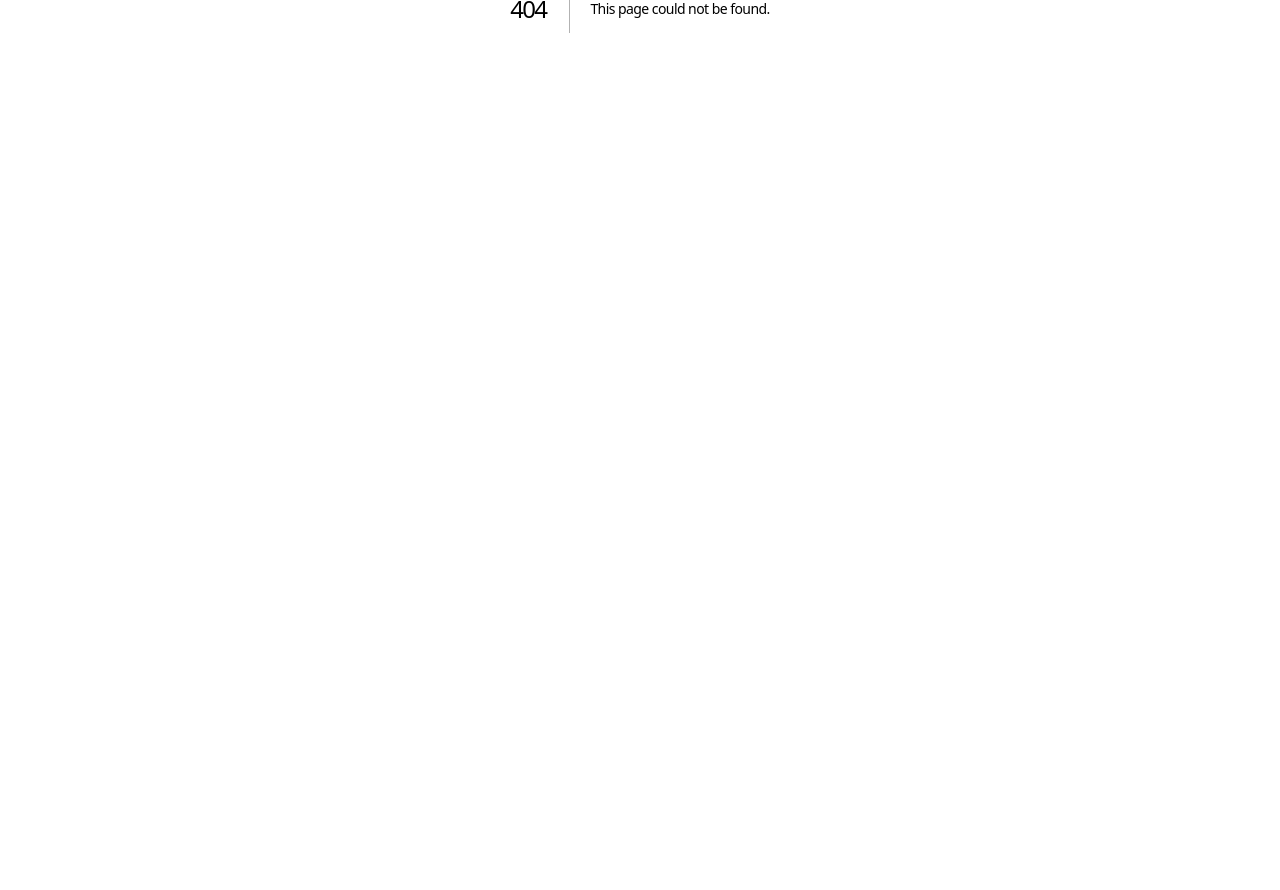
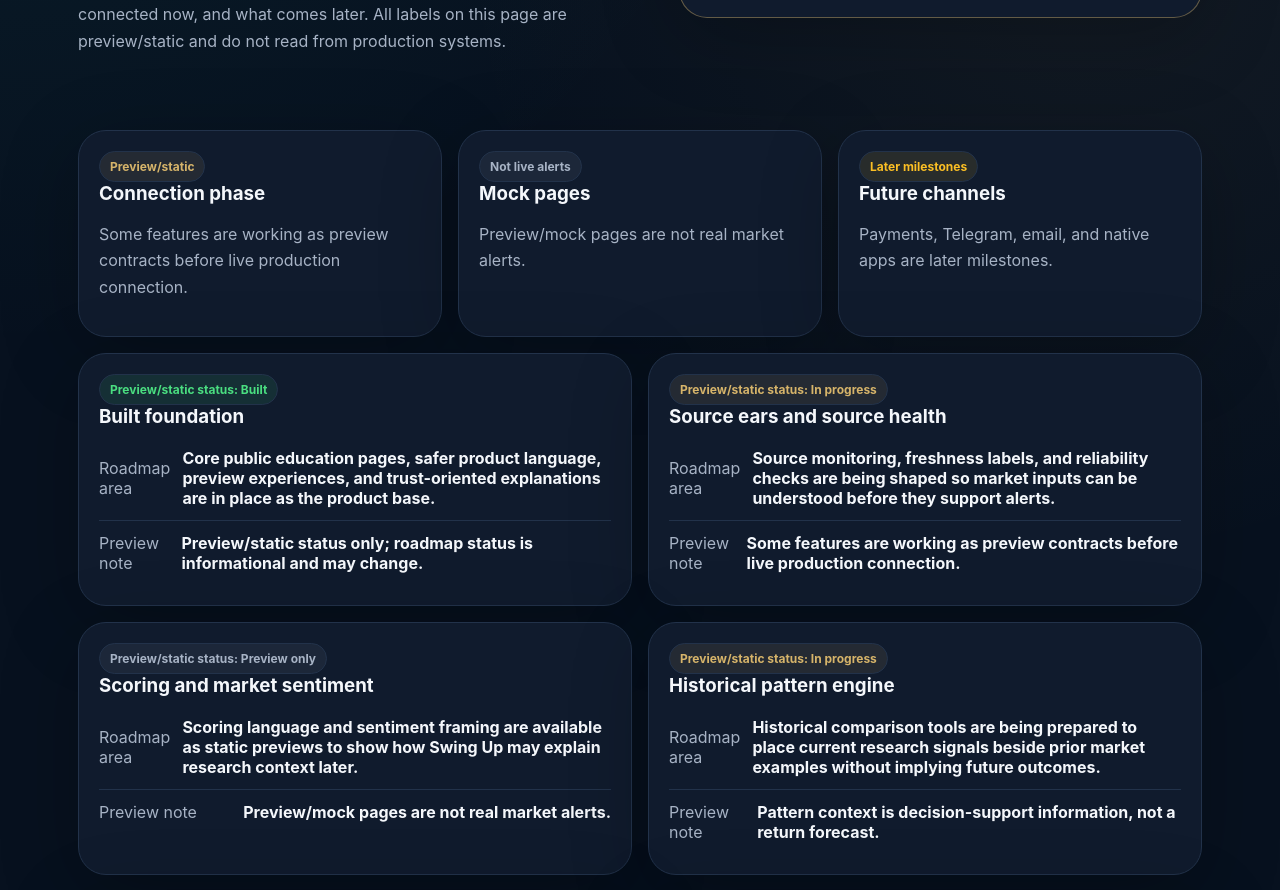
Before and after one commit to Team-AI-Factory/swing-up, a Next.js app: page /roadmap-preview in a window 1280 px wide. Before the commit this address had no page. Shown: the part 460-1350 px from the top of the page. Before the commit the page ends 868 px from the top, so only its background shows below. Built offline with nearby package versions, Linux system fonts and the light colour scheme.

Commit message:
Add roadmap preview page

```diff
--- /dev/null
+++ b/app/roadmap-preview/page.tsx
@@ -0,0 +1,140 @@
+const roadmapItems = [
+  {
+    title: "Built foundation",
+    status: "Built",
+    summary:
+      "Core public education pages, safer product language, preview experiences, and trust-oriented explanations are in place as the product base.",
+    note: "Preview/static status only; roadmap status is informational and may change.",
+  },
+  {
+    title: "Source ears and source health",
+    status: "In progress",
+    summary:
+      "Source monitoring, freshness labels, and reliability checks are being shaped so market inputs can be understood before they support alerts.",
+    note: "Some features are working as preview contracts before live production connection.",
+  },
+  {
+    title: "Scoring and market sentiment",
+    status: "Preview only",
+    summary:
+      "Scoring language and sentiment framing are available as static previews to show how Swing Up may explain research context later.",
+    note: "Preview/mock pages are not real market alerts.",
+  },
+  {
+    title: "Historical pattern engine",
+    status: "In progress",
+    summary:
+      "Historical comparison tools are being prepared to place current research signals beside prior market examples without implying future outcomes.",
+    note: "Pattern context is decision-support information, not a return forecast.",
+  },
+  {
+    title: "AI Committee review",
+    status: "In progress",
+    summary:
+      "The AI review flow is being connected as a challenge layer that can summarize uncertainty, evidence quality, and review decisions.",
+    note: "Public ledger and AI queue are being connected to live records in backend builds.",
+  },
+  {
+    title: "Receipts and evidence",
+    status: "Built",
+    summary:
+      "Receipt-centered pages and evidence explanations are present so users can understand why a research item exists and what supported it.",
+    note: "Evidence previews are static until connected workflows mark production records.",
+  },
+  {
+    title: "Public ledger and tracking",
+    status: "In progress",
+    summary:
+      "Ledger and tracking views are being prepared to show public accountability, timestamps, evidence, and outcome follow-up.",
+    note: "Public ledger and AI queue are being connected to live records in backend builds.",
+  },
+  {
+    title: "Payments and subscriptions",
+    status: "Planned",
+    summary:
+      "Paid plans and subscription access are intended to come after the research experience, safety language, and operational readiness are stronger.",
+    note: "Payments, Telegram, email, and native apps are later milestones.",
+  },
+  {
+    title: "Notifications",
+    status: "Planned",
+    summary:
+      "Notification concepts will need conservative wording, quiet defaults, rate limits, preferences, unsubscribe paths, and evidence links.",
+    note: "Payments, Telegram, email, and native apps are later milestones.",
+  },
+  {
+    title: "Native apps later",
+    status: "Later",
+    summary:
+      "Mobile app work is a later milestone after the web experience, live records, payments, and notification foundations are ready.",
+    note: "Native apps are not part of the current preview connection phase.",
+  },
+];
+
+const statusClassNames: Record<string, string> = {
+  Built: "status-connected",
+  "In progress": "status-stubbed",
+  "Preview only": "outcome-unknown",
+  Planned: "status-not_configured",
+  Later: "outcome-unknown",
+};
+
+export default function RoadmapPreviewPage() {
+  return (
+    <div className="page">
+      <section className="hero trust-hero">
+        <div>
+          <div className="eyebrow">Preview/static roadmap</div>
+          <h1>Product roadmap preview</h1>
+          <p>
+            A calm, standalone overview of what Swing Up has built, what is being connected now, and what comes
+            later. All labels on this page are preview/static and do not read from production systems.
+          </p>
+        </div>
+        <div className="card risk-callout">
+          <span className="badge outcome-unknown">Preview only</span>
+          <h2>Informational status</h2>
+          <p>Roadmap status is informational and may change.</p>
+          <p>
+            Swing Up provides market research and decision-support information. It does not guarantee returns.
+          </p>
+        </div>
+      </section>
+
+      <section className="grid three trust-section" aria-label="Roadmap preview notes">
+        <article className="card">
+          <span className="badge status-stubbed">Preview/static</span>
+          <h3>Connection phase</h3>
+          <p>Some features are working as preview contracts before live production connection.</p>
+        </article>
+        <article className="card">
+          <span className="badge outcome-unknown">Not live alerts</span>
+          <h3>Mock pages</h3>
+          <p>Preview/mock pages are not real market alerts.</p>
+        </article>
+        <article className="card">
+          <span className="badge status-not_configured">Later milestones</span>
+          <h3>Future channels</h3>
+          <p>Payments, Telegram, email, and native apps are later milestones.</p>
+        </article>
+      </section>
+
+      <section className="grid two trust-section" aria-label="Product roadmap preview sections">
+        {roadmapItems.map((item) => (
+          <article className="card" key={item.title}>
+            <span className={`badge ${statusClassNames[item.status]}`}>Preview/static status: {item.status}</span>
+            <h3>{item.title}</h3>
+            <div className="metric">
+              <span>Roadmap area</span>
+              <strong>{item.summary}</strong>
+            </div>
+            <div className="metric">
+              <span>Preview note</span>
+              <strong>{item.note}</strong>
+            </div>
+          </article>
+        ))}
+      </section>
+    </div>
+  );
+}
```
